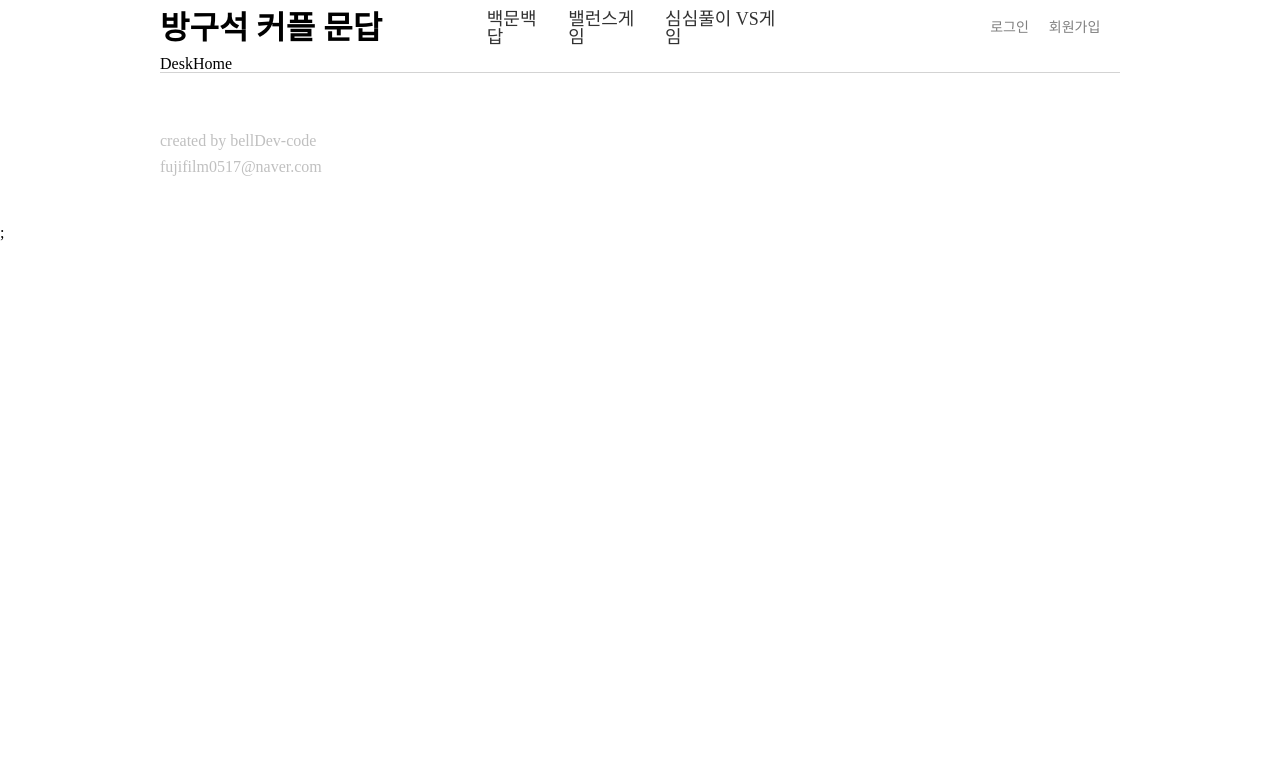
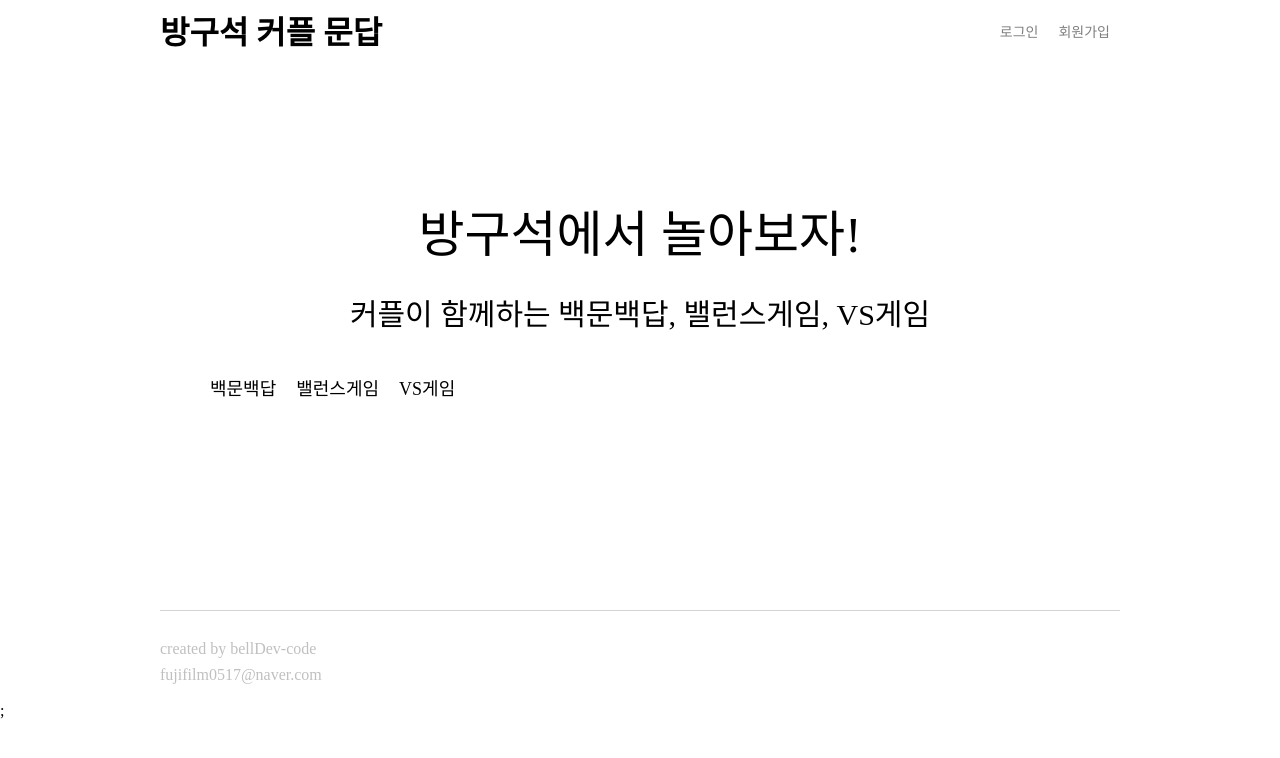
Before and after one commit to bellDev-code/question-react-frontend, a React (Create React App) app: page /login in a window 1280 px wide. Shown: the top 758 px of the page. Built offline with nearby package versions, Linux system fonts and the light colour scheme.

Commit message:
HeaderTab => manuTab and Desktop css

```diff
--- a/src/components/Footer/index.js
+++ b/src/components/Footer/index.js
@@ -12,7 +12,7 @@ const Wrapper = styled.div`
   display: flex;
   border-top: solid 1px #d3d3d3;
   flex-direction: column;
-  padding: 50px 0;
+  padding: 20px 0;
 `;
 
 const FooterText = styled.div`
--- a/src/components/Header/index.js
+++ b/src/components/Header/index.js
@@ -1,6 +1,5 @@
 import React from "react";
 import styled from "styled-components";
-import HeaderTabBox from "../HeaderTabBox";
 import { Link } from "react-router-dom";
 
 const Container = styled.div`
@@ -12,9 +11,10 @@ const Container = styled.div`
 const ContainerWrapper = styled.div`
   width: 75%;
   display: flex;
+  margin-top: 2vh;
 `;
 const Wrapper = styled.div`
-  width: 33%;
+  width: 50%;
   display: flex;
   &:last-child {
     justify-content: flex-end;
@@ -51,37 +51,15 @@ const SignText = styled.div`
 `;
 
 const Header = () => {
-  const tabs = [
-    {
-      name: "백문백답",
-      routeName: "/question",
-    },
-    {
-      name: "밸런스게임",
-      routeName: "/",
-    },
-    {
-      name: "심심풀이 VS게임",
-      routeName: "/",
-    },
-  ];
-
   return (
     <Container>
       <ContainerWrapper>
         <Wrapper>
           <TitleWrapper>
-            <TitleText>방구석 커플 문답</TitleText>
+            <Link to={"/"}>
+              <TitleText>방구석 커플 문답</TitleText>
+            </Link>
           </TitleWrapper>
-        </Wrapper>
-        <Wrapper>
-          {tabs.map((tab, index) => {
-            return (
-              <Link to={tab.routeName} key={index}>
-                <HeaderTabBox name={tab.name} />
-              </Link>
-            );
-          })}
         </Wrapper>
         <Wrapper>
           <LoginWrapper>
--- a/src/routes/Home/Desktop/index.js
+++ b/src/routes/Home/Desktop/index.js
@@ -1,15 +1,68 @@
 import React from "react";
 import styled from "styled-components";
+import { Link } from "react-router-dom";
+import MenuTabBox from "./menuTabBox";
 
 const Container = styled.div`
   width: 75%;
 `;
-const Wrapper = styled.div``;
+const Wrapper = styled.div`
+  height: 50vh;
+`;
+
+const BodyArea = styled.div`
+  text-align: center;
+`;
+
+const BodyTitle = styled.div`
+  font-size: 50px;
+  margin-top: 20vh;
+`;
+
+const BodySubTitle = styled.div`
+  font-size: 30px;
+  margin-top: 5vh;
+`;
+
+const MenuArea = styled.div`
+  margin: 5vh;
+  display: flex;
+`;
 
 const DeskHome = () => {
+  const menus = [
+    {
+      name: "백문백답",
+      routeName: "/question",
+    },
+    {
+      name: "밸런스게임",
+      routeName: "/",
+    },
+    {
+      name: "VS게임",
+      routeName: "/",
+    },
+  ];
   return (
     <Container>
-      <Wrapper>DeskHome</Wrapper>
+      <Wrapper>
+        <BodyArea>
+          <BodyTitle>방구석에서 놀아보자!</BodyTitle>
+          <BodySubTitle>
+            커플이 함께하는 백문백답, 밸런스게임, VS게임
+          </BodySubTitle>
+        </BodyArea>
+        <MenuArea>
+          {menus.map((menus, index) => {
+            return (
+              <Link to={menus.routeName} key={index}>
+                <MenuTabBox name={menus.name} />
+              </Link>
+            );
+          })}
+        </MenuArea>
+      </Wrapper>
     </Container>
   );
 };
--- /dev/null
+++ b/src/routes/Home/Desktop/menuTabBox/index.js
@@ -0,0 +1,19 @@
+import React from "react";
+import styled from "styled-components";
+
+const Container = styled.div`
+  padding: 10px;
+`;
+const Wrapper = styled.div`
+  font-size: 18px;
+`;
+
+const MenuTabBox = ({ name }) => {
+  return (
+    <Container>
+      <Wrapper>{name}</Wrapper>
+    </Container>
+  );
+};
+
+export default MenuTabBox;
```
Also changed, not shown: src/Homework.js (deleted, +0 -106 lines), 1 other file (tests, documents, lock files or other folders).
